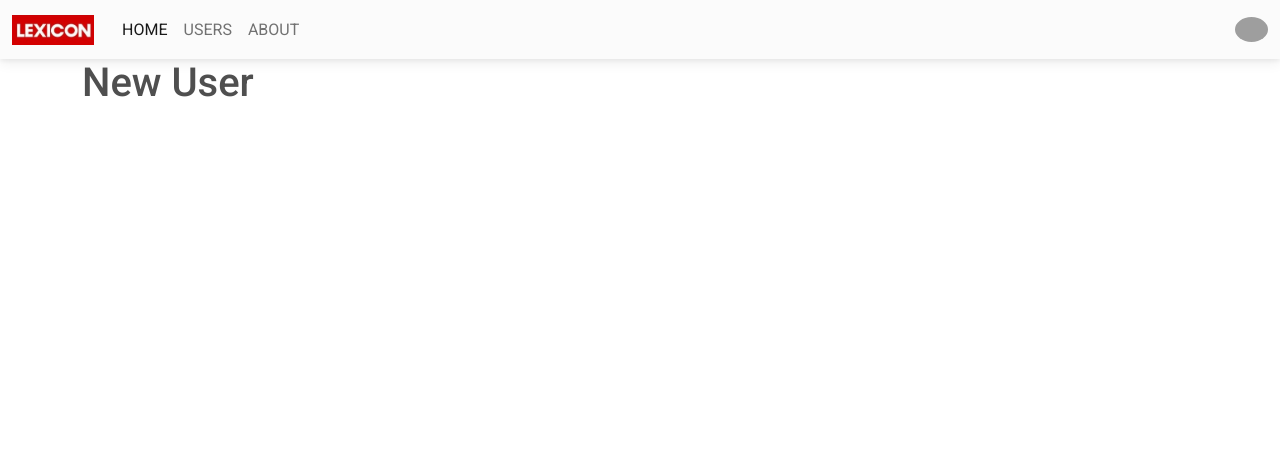
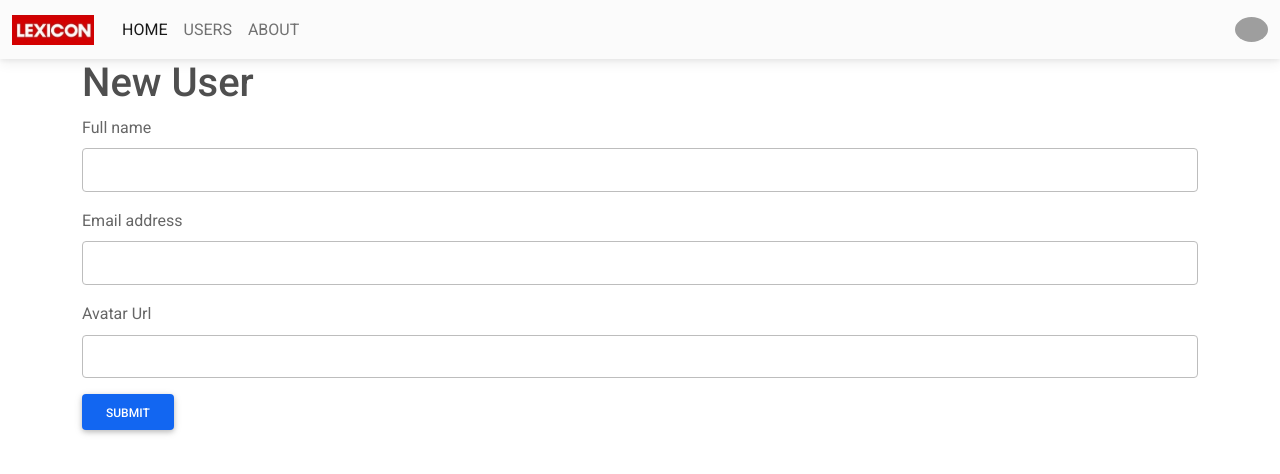
Before and after one commit to johnLexicon/react-laboration-5, a React (Create React App) app: page /new in a window 1280 px wide. Shown: the top 474 px of the page. Built offline with nearby package versions, Linux system fonts and the light colour scheme; grey boxes are pictures that could not be loaded.

Commit message:
Creation and usage of UserForm component.

```diff
--- /dev/null
+++ b/src/components/users/UserForm.js
@@ -0,0 +1,43 @@
+const UserForm = () => {
+  return (
+    <form>
+      <div className="mb-3">
+        <label htmlFor="name" className="form-label">
+          Full name
+        </label>
+        <input
+          required
+          id="name"
+          type="text"
+          className="form-control form-control-lg"
+        />
+      </div>
+      <div className="mb-3">
+        <label htmlFor="email" className="form-label">
+          Email address
+        </label>
+        <input
+          required
+          type="email"
+          className="form-control form-control-lg"
+          id="email"
+        />
+      </div>
+      <div className="mb-3">
+        <label htmlFor="avatar" className="form-label">
+          Avatar Url
+        </label>
+        <input
+          id="avatar"
+          type="text"
+          className="form-control form-control-lg"
+        />
+      </div>
+      <button type="submit" className="btn btn-primary">
+        Submit
+      </button>
+    </form>
+  );
+};
+
+export default UserForm;
--- a/src/views/ManageUser.js
+++ b/src/views/ManageUser.js
@@ -1,7 +1,9 @@
+import UserForm from '../components/users/UserForm';
 const ManageUser = ({ title }) => {
   return (
     <div>
       <h1>{title}</h1>
+      <UserForm />
     </div>
   );
 };
```
